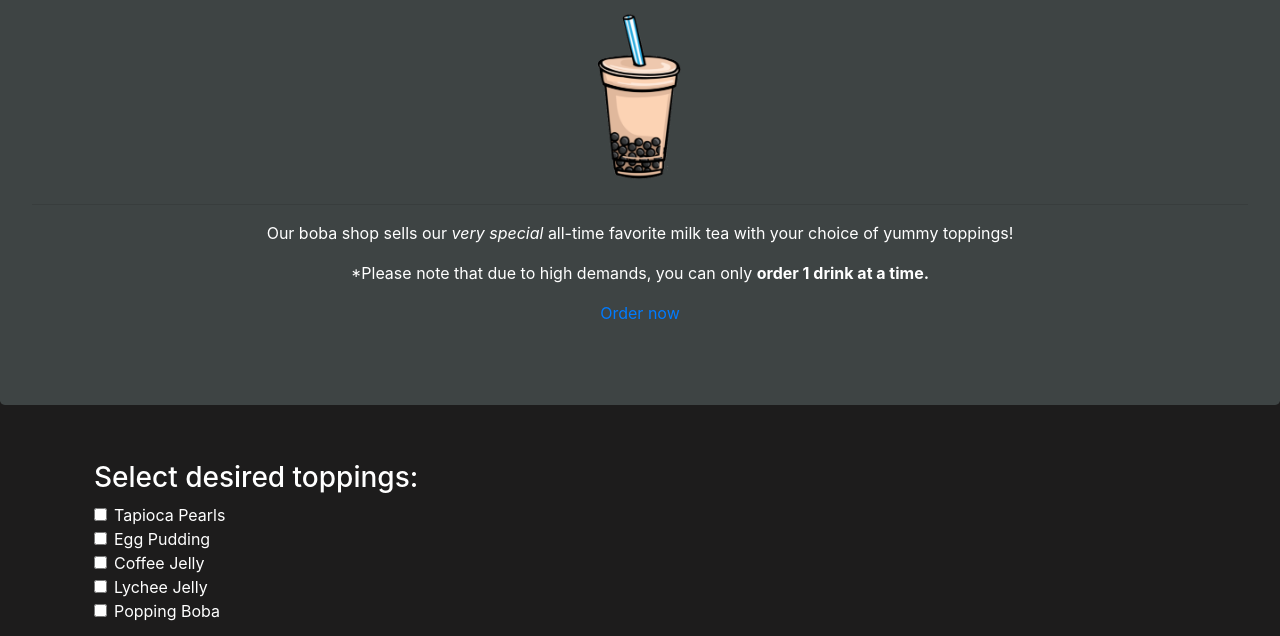
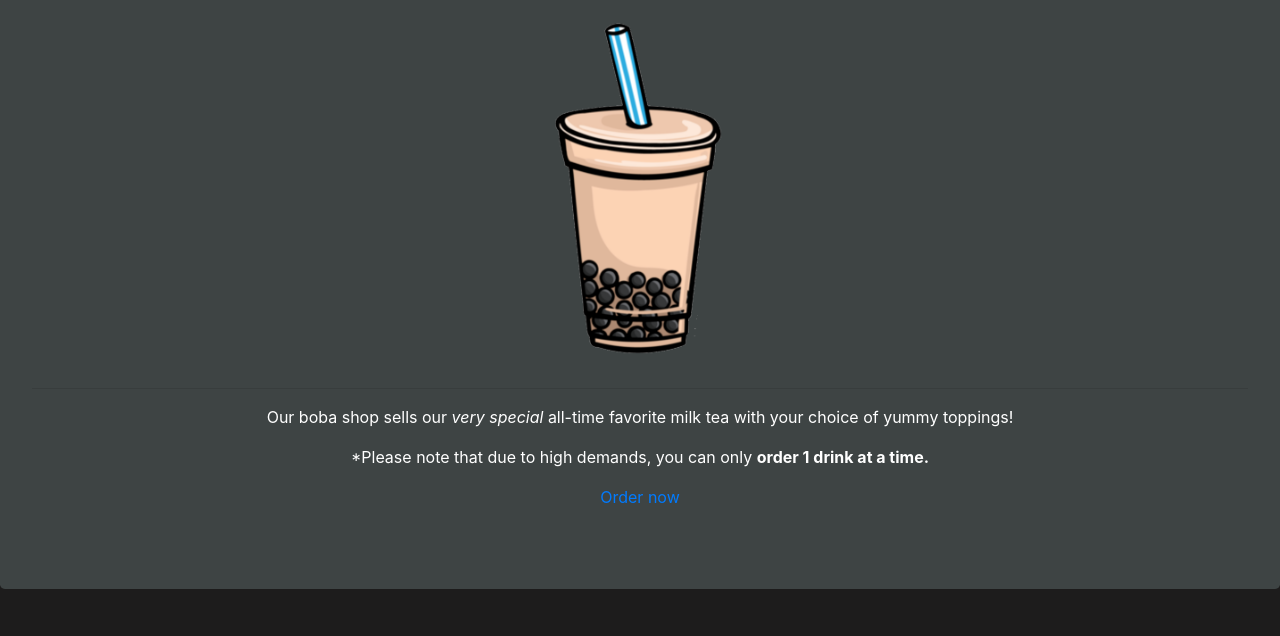
Before and after one commit to ayohana/boba-shop, a plain HTML site: page index.html in a window 1280 px wide. Shown: the part 115-751 px from the top of the page. Drawn offline with Linux system fonts and the light colour scheme.

Commit message:
Add media query to welcome drink image

```diff
--- a/css/styles.css
+++ b/css/styles.css
@@ -12,14 +12,35 @@ body {
   color: white;
 }
 
-img {
-  max-width: 100px;
+img#thankYouDrink {
+  display: block;
+  max-width: 40%;
+  margin-left: auto;
+  margin-right: auto;
 }
 
 a:hover {
   color: whitesmoke;
 }
 
+@media only screen and (min-width: 300px) {
+  img#welcomeDrink {
+    max-width: 50%;
+  }
+}
+
+@media only screen and (min-width: 600px) {
+  img#welcomeDrink {
+    max-width: 20%;
+  }
+}
+
+@media only screen and (min-width: 1100px) {
+  img#welcomeDrink {
+    max-width: 200px;
+  }
+}
+
 #orderSuccess {
   display: none;
 }
--- a/index.html
+++ b/index.html
@@ -12,11 +12,11 @@
     <!-- Top Header -->
     <div class="jumbotron text-center" id="topHeader">
       <h1>Welcome!</h1>
-      <img src="img/boba.png">
+      <img id="welcomeDrink" src="img/boba.png">
       <hr>
       <p>Our boba shop sells our <em>very special</em> all-time favorite milk tea with your choice of yummy toppings!</p>
       <p>*Please note that due to high demands, you can only <strong>order 1 drink at a time.</strong></p>
-      <a href="#drinkOrder"><p>Order now</p></a>
+      <p><a href="#drinkOrder">Order now</a></p>
     </div>
 
     <!-- Form for Drink Order -->
@@ -92,11 +92,12 @@
         </div>
         <div class="modal-body">
           <div id="orderSuccess">
-            <p>We've received your order:</p>
+            <p>Thanks! We've received your order:</p>
             <p><span id="drinkItem"></span></p>
             <br>
             <p>Total = $<span id="totalCost"></span></p>
           </div>
+          <img id="thankYouDrink" src="img/boba-friends.png">
         </div>
         <div class="modal-footer">
           <button type="button" class="btn btn-secondary" data-dismiss="modal">Close</button>
```
Also changed, not shown: img/boba-friends.png (added).
